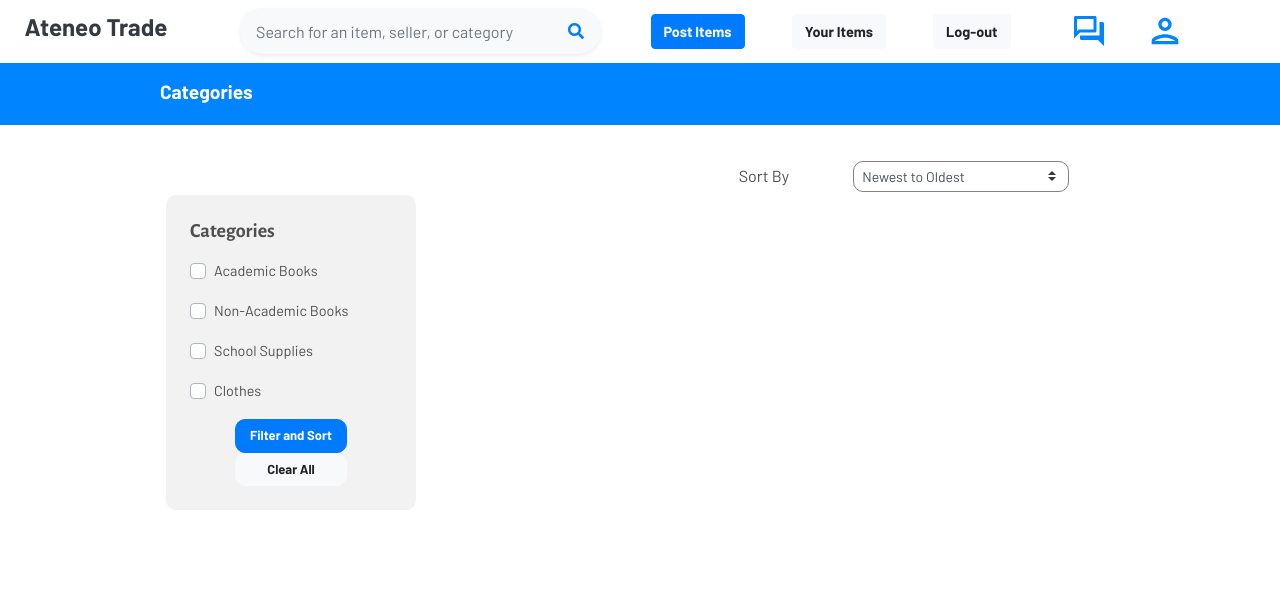
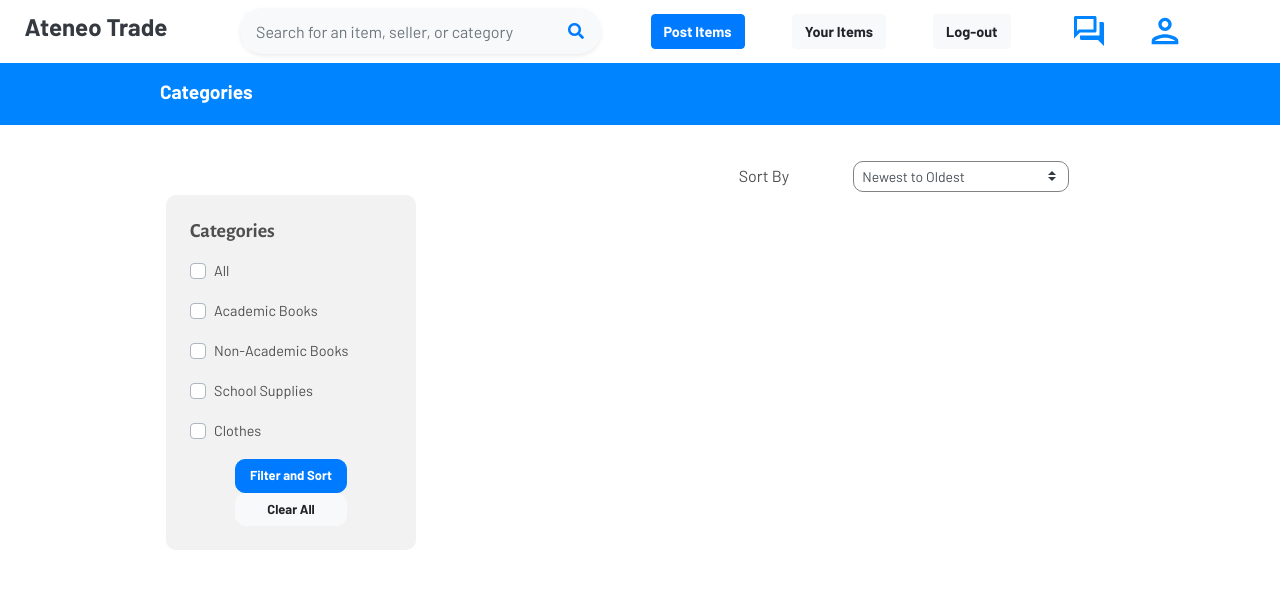
Before and after one commit to daniddelrio/atrade-website, a Django app: page /categories/ in a window 1280 px wide. Shown: the top 589 px of the page. Run offline with Django 3.2, Linux system fonts and the light colour scheme; the visitor is signed in with stand-in values (Sample User, id 1); data that the repository does not hold is empty; some libraries are stand-ins or nearby versions.

Commit message:
added All categories button, added else to if has_query in views.py

```diff
--- a/ateneo_trade/shop/templates/shop/categories.html
+++ b/ateneo_trade/shop/templates/shop/categories.html
@@ -59,6 +59,10 @@ Categories
 		<div class="body row">
 			<div class="col categories mr-2 py-sm-4 px-sm-4">
 				<h5>Categories</h5>
+				<div class="custom-control custom-checkbox mt-sm-3">
+					<input type="checkbox" class="custom-control-input" id="0" name="0" value="All">
+					<label class="custom-control-label" for="0">All</label>
+				 </div>
 				{% for cat in cats %}
 					<div class="custom-control custom-checkbox mt-sm-3">
 						<input type="checkbox" class="custom-control-input" id="{{ forloop.counter }}" name="{{ forloop.counter }}" value="{{ cat.1 }}">
--- a/ateneo_trade/shop/views.py
+++ b/ateneo_trade/shop/views.py
@@ -120,15 +120,20 @@ class Categories(TemplateView):
 		category_list = []
 		query = Q()
 		has_query = False
-		for name in range(1,6):
+		for name in range(0,6):
 			category = self.request.GET.get(str(name), None)
 			if( category != None ):
+				if( category == 'All'):
+					category_list.append(name)
+					break
 				query.add(Q(category=category),Q.OR)
 				has_query = True
 				category_list.append(name)
 
 		if( has_query ):
 			items = Item.objects.filter(query)
+		else:
+			items = Item.objects.all()
 
 		sort = self.request.GET.get('order', None)
 		selected_order = 'time'
```
